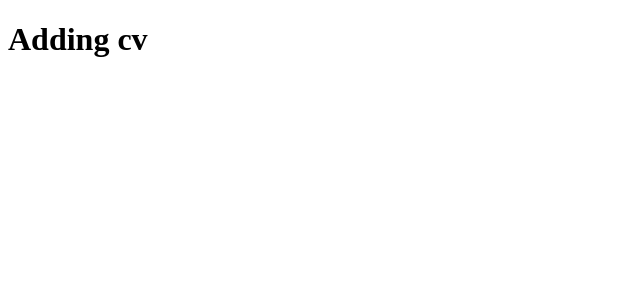
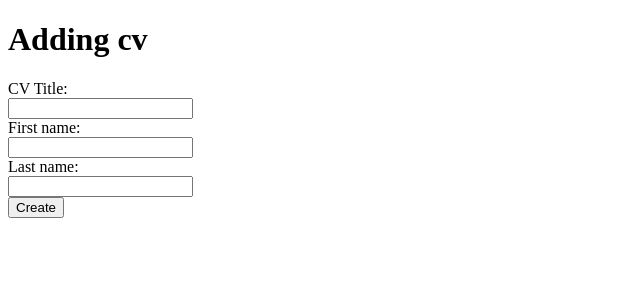
Before and after one commit to kikr/cv, an Angular app: page /#/cvs in a window 1280 px wide. Shown: the top 300 px of the page, without its empty margins (0-640 px from the left). Built offline with nearby package versions, Linux system fonts and the light colour scheme.

Commit message:
Adding CV now works

```diff
--- a/src/app/cv/cv.create.component.html
+++ b/src/app/cv/cv.create.component.html
@@ -1,3 +1,16 @@
 <div>
     <h1> Adding cv </h1>
+
+    <form action="http://localhost/cvs" method="POST">
+        CV Title:<br>
+        <input type="text" name="title"><br>
+
+        First name:<br>
+        <input type="text" name="firstName"><br>
+        Last name:<br>
+        <input type="text" name="lastName">
+
+        <br>
+        <input type="submit" value="Create">
+    </form>
 </div>
```
